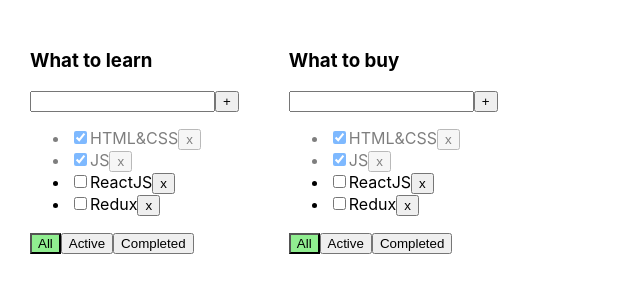
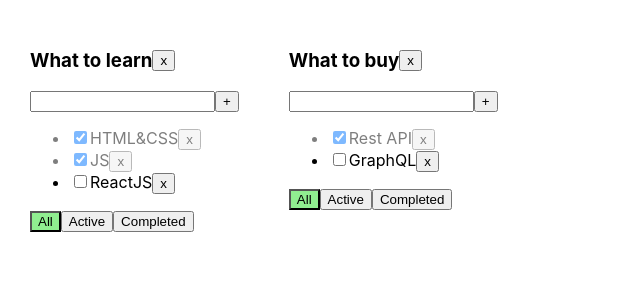
Before and after one commit to ianabarkhatova/todolist-new, a React (Vite) app: page / in a window 1280 px wide. Shown: the top 300 px of the page, without its empty margins (0-640 px from the left). Built offline with nearby package versions, Linux system fonts and the light colour scheme.

Commit message:
Rewrite CRUD operations according to a new data structure

```diff
--- a/src/App.css
+++ b/src/App.css
@@ -22,3 +22,8 @@
 .is-done {
   opacity: 0.5;
 }
+
+.container {
+  display: flex;
+  align-items: center;
+}
--- a/src/App.tsx
+++ b/src/App.tsx
@@ -4,63 +4,90 @@
 import { v1 } from "uuid";
 
 export const App = () => {
+  const todolistId1 = v1();
+  const todolistId2 = v1();
+
   const [todolists, setTodolists] = useState<Todolist[]>([
-    { id: v1(), title: "What to learn", filter: "All" },
-    { id: v1(), title: "What to buy", filter: "All" },
+    { id: todolistId1, title: "What to learn", filter: "All" },
+    { id: todolistId2, title: "What to buy", filter: "All" },
   ]);
 
-  const [tasks, setTasks] = useState<Task[]>([
+  const [tasks, setTasks] = useState({
+    [todolistId1]: [
       { id: v1(), title: "HTML&CSS", isDone: true },
       { id: v1(), title: "JS", isDone: true },
       { id: v1(), title: "ReactJS", isDone: false },
-    { id: v1(), title: "Redux", isDone: false },
-  ]);
+    ],
+    [todolistId2]: [
+      { id: v1(), title: "Rest API", isDone: true },
+      { id: v1(), title: "GraphQL", isDone: false },
+    ],
+  });
 
-  const deleteTask = (taskId: string) => {
-    setTasks(
-      tasks.filter((task) => {
-        return taskId !== task.id;
-      }),
-    );
+  const deleteTask = (todolistId: string, taskId: string) => {
+    setTasks((prevState) => ({
+      ...prevState,
+      [todolistId]: prevState[todolistId].filter((task) => task.id !== taskId),
+    }));
   };
-  const addTask = (newTitle: string) => {
+
+  const addTask = (todolistId: string, newTitle: string) => {
     const newTask = { id: v1(), title: newTitle, isDone: false };
-    const newTasks = [newTask, ...tasks];
-    setTasks(newTasks);
+    setTasks((prevState) => ({
+      ...prevState,
+      [todolistId]: [...tasks[todolistId], newTask],
+    }));
   };
 
   const changeFilter = (todolistId: string, newFilter: FilterValueType) => {
-    const newTodolists = todolists.map((todolist) =>
+    setTodolists((prevState) =>
+      prevState.map((todolist) =>
         todolist.id === todolistId
           ? { ...todolist, filter: newFilter }
           : todolist,
+      ),
     );
-    setTodolists(newTodolists);
   };
 
-  const changeTaskStatus = (taskId: string, newIsDone: boolean) => {
-    setTasks(
-      tasks.map((task) =>
+  const changeTaskStatus = (
+    todolistId: string,
+    taskId: string,
+    newIsDone: boolean,
+  ) => {
+    setTasks((prevState) => ({
+      ...prevState,
+      [todolistId]: tasks[todolistId].map((task) =>
         task.id === taskId ? { ...task, isDone: newIsDone } : task,
       ),
+    }));
+  };
+
+  const removeTodolist = (todolistId: string) => {
+    setTodolists((prevState) =>
+      prevState.filter((todo) => todo.id !== todolistId),
     );
+    delete tasks[todolistId];
+    setTasks({ ...tasks });
   };
 
   return (
     <div className="app">
       {todolists.map((todolist) => {
         return (
+          <>
             <Todolist
               key={todolist.id}
               todolistId={todolist.id}
               filter={todolist.filter}
               title={todolist.title}
-            tasks={tasks}
+              tasks={tasks[todolist.id]}
               deleteTask={deleteTask}
               changeFilter={changeFilter}
               addTask={addTask}
               changeTaskStatus={changeTaskStatus}
+              removeTodolist={removeTodolist}
             />
+          </>
         );
       })}
     </div>
--- a/src/components/Todolist.tsx
+++ b/src/components/Todolist.tsx
@@ -12,6 +12,7 @@
     changeTaskStatus,
     todolistId,
     filter,
+    removeTodolist,
   } = props;
   const [taskTitle, setTaskTitle] = useState("");
   const [error, setError] = useState<string | null>(null);
@@ -37,7 +38,7 @@
 
   const addTaskHandler = () => {
     if (taskTitle.trim()) {
-      addTask(taskTitle.trim());
+      addTask(todolistId, taskTitle.trim());
       setTaskTitle("");
     } else setError("Title is required");
   };
@@ -52,11 +53,15 @@
     setTaskTitle(e.currentTarget.value);
   };
   const changeTaskStatusHandler = (taskId: string, newIsDone: boolean) => {
-    changeTaskStatus(taskId, newIsDone);
+    changeTaskStatus(todolistId, taskId, newIsDone);
+  };
+
+  const removeTodoListHandler = () => {
+    removeTodolist(todolistId);
   };
 
   const mappedTasks = filteredTasks.map((task) => {
-    const deleteTaskHandler = () => deleteTask(task.id);
+    const deleteTaskHandler = () => deleteTask(todolistId, task.id);
 
     return (
       <>
@@ -77,7 +82,15 @@
 
   return (
     <div>
-      <h3>{title}</h3>
+      <div className={"container"}>
+        <h3>{title}</h3>
+        <Button
+          title={"x"}
+          onClick={() => {
+            removeTodoListHandler();
+          }}
+        />
+      </div>
       <div>
         <input
           value={taskTitle}
@@ -116,8 +129,13 @@
   todolistId: string;
   filter: FilterValueType;
   tasks: Task[];
-  deleteTask: (taskId: string) => void;
+  deleteTask: (todolistId: string, taskId: string) => void;
   changeFilter: (todolistId: string, filter: FilterValueType) => void;
-  addTask: (newTitle: string) => void;
-  changeTaskStatus: (taskId: string, isDone: boolean) => void;
+  addTask: (todolistId: string, newTitle: string) => void;
+  changeTaskStatus: (
+    todolistId: string,
+    taskId: string,
+    isDone: boolean,
+  ) => void;
+  removeTodolist: (todolistId: string) => void;
 };
```
Lines whose indentation alone changed are shown as unchanged.
